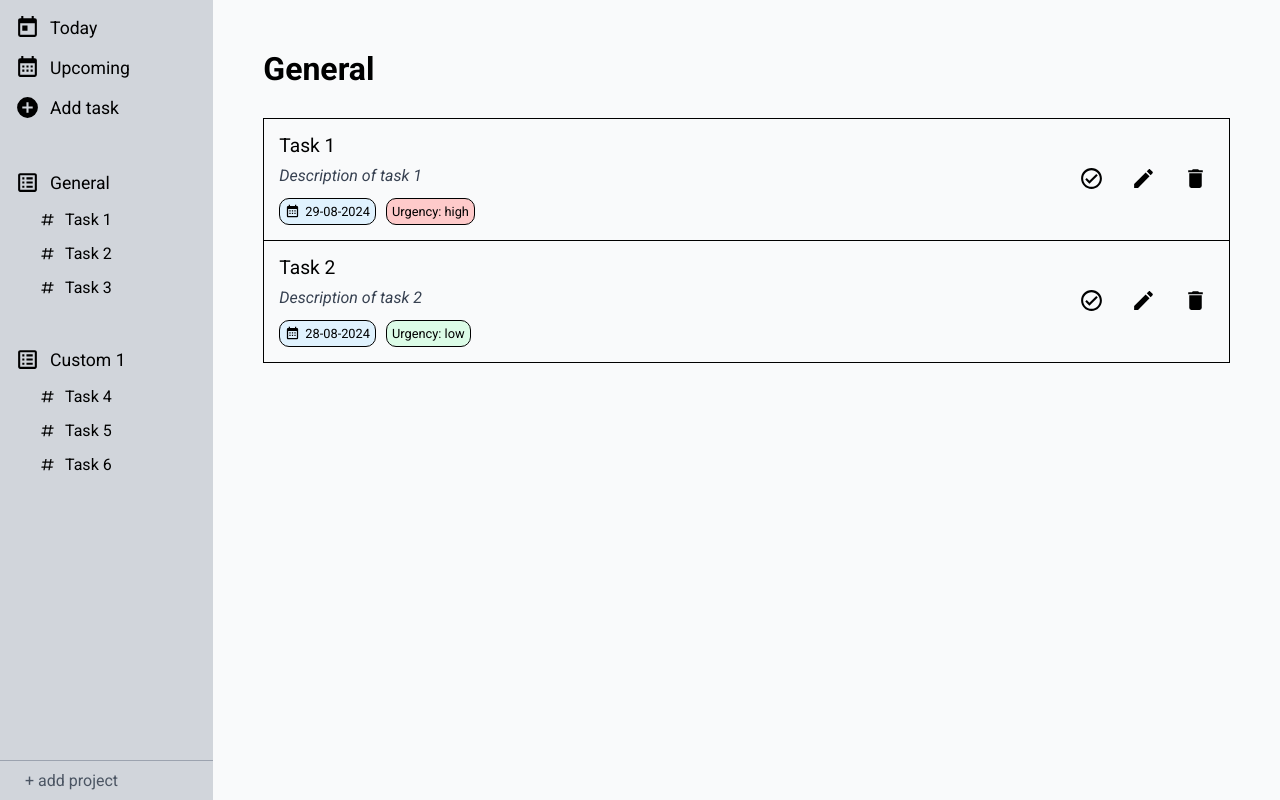
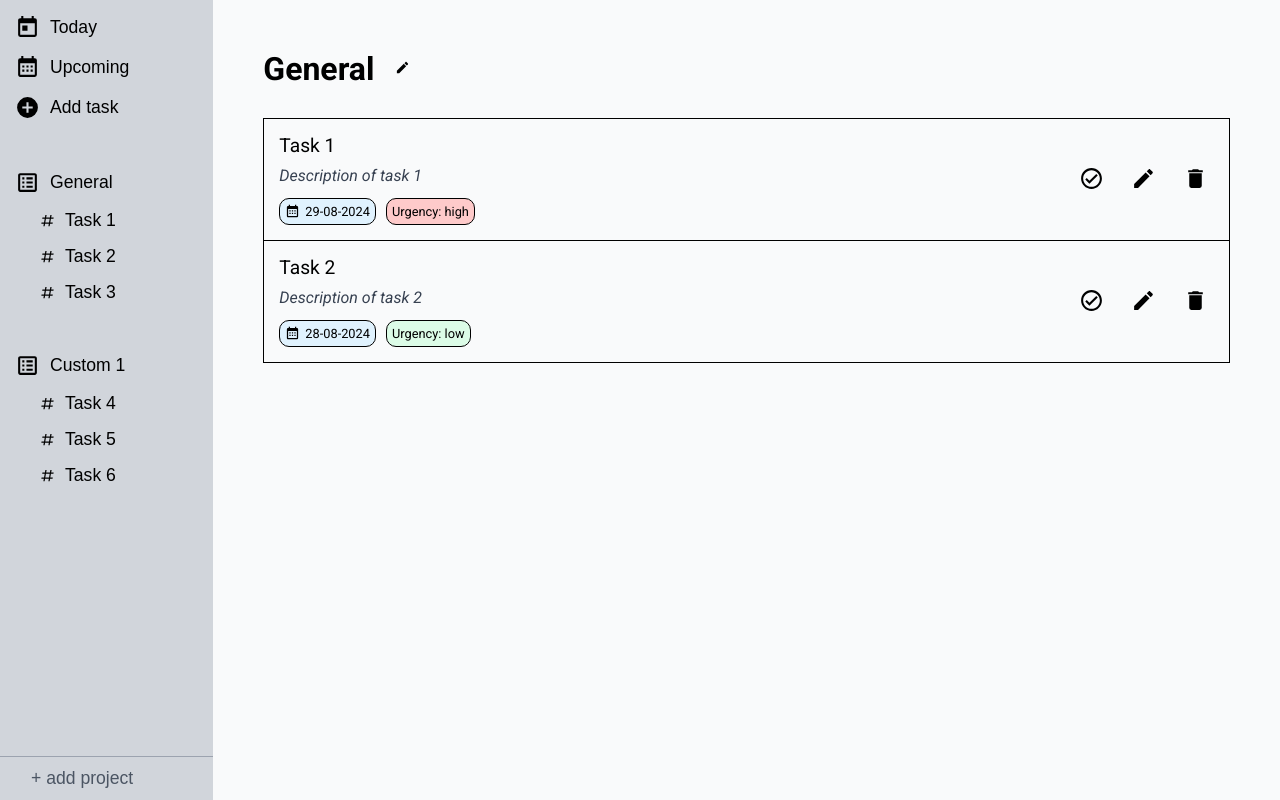
Before and after one commit to Bhrevelec/OdinToDo, a website built with webpack: page src/index.html in a window 1280 px wide. Built offline with nearby package versions, Linux system fonts and the light colour scheme.

Commit message:
made every clickable element into a button

```diff
--- a/src/index.html
+++ b/src/index.html
@@ -16,65 +16,112 @@
       <div class="sidebar-project-container">
         <div class="sidebar-top">
           <div class="sidebar-top-item">
+            <button>
+              <span>
                 <img src="assets/calendar-today.svg" alt="" />
                 <p>Today</p>
+              </span>
+            </button>
           </div>
           <div class="sidebar-top-item">
+            <button>
+              <span>
                 <img src="assets/calendar-month.svg" alt="" />
                 <p>Upcoming</p>
+              </span>
+            </button>
           </div>
           <div class="sidebar-top-item">
+            <button>
+              <span>
                 <img src="assets/plus-circle.svg" alt="" />
                 <p>Add task</p>
+              </span>
+            </button>
           </div>
         </div>
         <div class="sidebar-project">
           <div class="sidebar-project-flex-vertical">
             <div class="sidebar-project-title">
-              <img src="assets/list-box-outline.svg" alt="" />
-              <p>General</p>
+              <button>
+                <span
+                  ><img src="assets/list-box-outline.svg" alt="" />
+                  <p>General</p></span
+                >
+              </button>
             </div>
             <div class="sidebar-project-task">
-              <img src="assets/pound.svg" alt="" />
-              <p>Task 1</p>
+              <button>
+                <span
+                  ><img src="assets/pound.svg" alt="" />
+                  <p>Task 1</p></span
+                >
+              </button>
             </div>
             <div class="sidebar-project-task">
+              <button>
+                <span>
                   <img src="assets/pound.svg" alt="" />
                   <p>Task 2</p>
+                </span>
+              </button>
             </div>
             <div class="sidebar-project-task">
+              <button>
+                <span>
                   <img src="assets/pound.svg" alt="" />
                   <p>Task 3</p>
+                </span>
+              </button>
             </div>
           </div>
         </div>
         <div class="sidebar-project">
           <div class="sidebar-project-flex-vertical">
             <div class="sidebar-project-title">
+              <button>
+                <span>
                   <img src="assets/list-box-outline.svg" alt="" />
                   <p>Custom 1</p>
+                </span>
+              </button>
             </div>
             <div class="sidebar-project-task">
+              <button>
+                <span>
                   <img src="assets/pound.svg" alt="" />
                   <p>Task 4</p>
+                </span>
+              </button>
             </div>
             <div class="sidebar-project-task">
+              <button>
+                <span>
                   <img src="assets/pound.svg" alt="" />
                   <p>Task 5</p>
+                </span>
+              </button>
             </div>
             <div class="sidebar-project-task">
+              <button>
+                <span>
                   <img src="assets/pound.svg" alt="" />
                   <p>Task 6</p>
+                </span>
+              </button>
             </div>
           </div>
         </div>
       </div>
       <div class="sidebar-bottom">
-        <p>+ add project</p>
+        <button>+ add project</button>
       </div>
     </div>
     <div class="content">
+      <div class="content-title">
         <h1>General</h1>
+        <button><img src="assets/pencil.svg" alt="" /></button>
+      </div>
       <div class="list-container">
         <div class="list-item">
           <div class="list-item-top-left">
--- a/src/style.css
+++ b/src/style.css
@@ -40,6 +40,20 @@ h1 {
   margin-left: 15px;
 }
 
+.sidebar div div button {
+  background: none;
+  border: none;
+  cursor: pointer;
+  font-size: 1.1rem;
+  margin: 0;
+  padding: 0;
+}
+
+.sidebar div div button span {
+  display: flex;
+  align-items: center;
+}
+
 .sidebar-top-item img,
 .sidebar-project-title img {
   height: 25px;
@@ -47,7 +61,6 @@ h1 {
 
 .sidebar-top-item p,
 .sidebar-project-title p {
-  font-size: 1.1em;
   margin-left: 10px;
 }
 
@@ -60,7 +73,6 @@ h1 {
 }
 
 .sidebar-project-task p {
-  font-size: 1em;
   margin-left: 10px;
 }
 
@@ -71,12 +83,35 @@ h1 {
 .sidebar-bottom {
   padding: 10px 25px;
   border-top: 1px solid #9ca3af;
+}
+
+.sidebar-bottom button {
+  background: none;
+  cursor: pointer;
+  border: none;
   color: #4b5563;
+  font-size: 1.1rem;
 }
 
 /*CONTENT*/
 .content {
   padding: 50px;
+}
+
+.content-title {
+  display: flex;
+  align-items: center;
+}
+
+.content-title button {
+  background: none;
+  border: none;
+  cursor: pointer;
+  margin-left: 15px;
+}
+
+.content-title img {
+  height: 15px;
 }
 
 .list-container {
```
Lines whose indentation alone changed are shown as unchanged.
